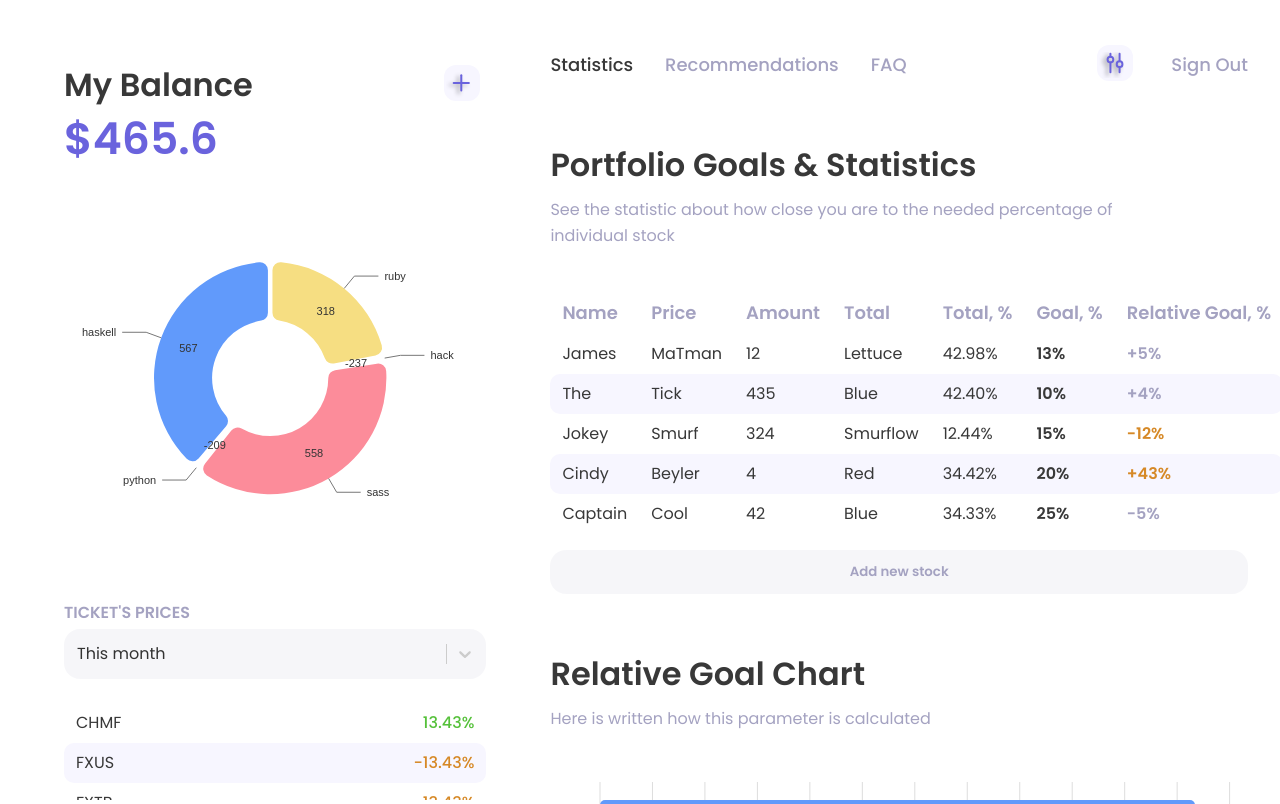
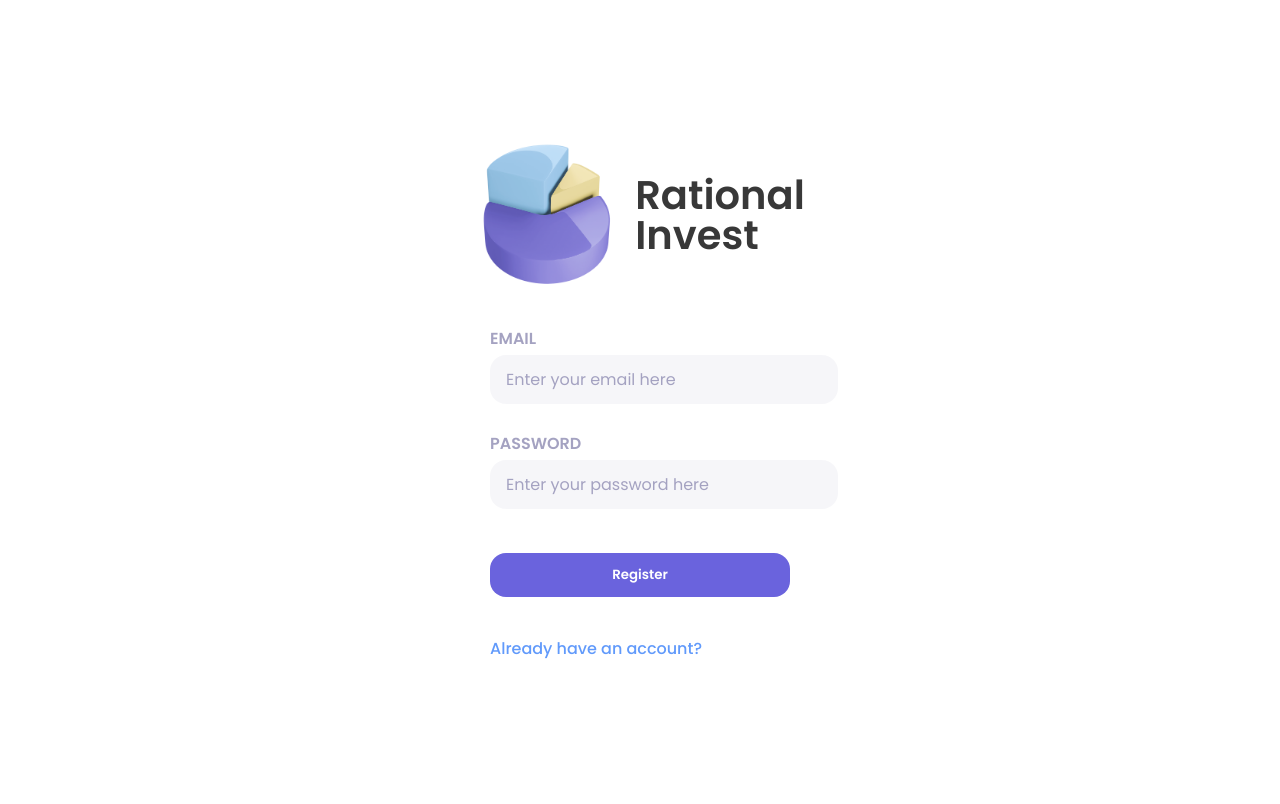
Before and after one commit to bacebu4/investing, a React (Create React App) app: page / in a window 1280 px wide. Built offline with nearby package versions, Linux system fonts and the light colour scheme.

Commit message:
layout: register page created

```diff
--- a/src/App.tsx
+++ b/src/App.tsx
@@ -1,13 +1,14 @@
+import React from "react";
+import { BrowserRouter as Router, Route, Switch } from "react-router-dom";
 import styled from "styled-components";
-import { BrowserRouter as Router, Switch, Route } from "react-router-dom";
-import React from "react";
-import { MyBalance } from "./containers/MyBalance";
-import { Statistics } from "./containers/Statistics";
-import { Navbar } from "./containers/Navbar";
 import { FlexBox } from "./components/FlexBox";
-import { Recommendations } from "./containers/Recommendations";
 import { FAQ } from "./containers/FAQ";
 import { Footer } from "./containers/Footer";
+import { MyBalance } from "./containers/MyBalance";
+import { Navbar } from "./containers/Navbar";
+import { Recommendations } from "./containers/Recommendations";
+import { Register } from "./containers/Register";
+import { Statistics } from "./containers/Statistics";
 
 const SidebarContent = styled.aside`
   width: 33%;
@@ -30,6 +31,27 @@ const MainContent = styled.main`
 `;
 
 const App: React.FC = () => {
+  // const [isLogged, setIsLogged] = useState(false);
+  const isLogged = true;
+
+  if (isLogged) {
+    return (
+      <Router>
+        <FlexBox direction="column" jc="center" ai="center" h="100vh">
+          <Switch>
+            <Route exact path="/">
+              <Register />
+            </Route>
+
+            <Route exact path="/login">
+              <Recommendations />
+            </Route>
+          </Switch>
+        </FlexBox>
+      </Router>
+    );
+  }
+
   return (
     <Router>
       <FlexBox>
--- a/src/components/FlexBox.tsx
+++ b/src/components/FlexBox.tsx
@@ -24,6 +24,8 @@ interface FlexBoxProps {
   mt?: string;
   ml?: string;
   pr?: string;
+  w?: string;
+  h?: string;
   direction?: "column";
 }
 
@@ -35,4 +37,6 @@ export const FlexBox = styled.div<FlexBoxProps>`
   margin-left: ${(props) => props.ml};
   margin-top: ${(props) => props.mt};
   padding-right: ${(props) => props.pr};
+  width: ${(props) => props.w};
+  height: ${(props) => props.h};
 `;
--- /dev/null
+++ b/src/containers/Register.tsx
@@ -0,0 +1,46 @@
+import styled from "styled-components";
+import { BaseInput } from "../components/BaseInput";
+import { FlexBox } from "../components/FlexBox";
+import { GrayUppercaseText } from "../components/GrayUppercaseText";
+import { BaseButton } from "../components/BaseButton";
+import { BaseLink } from "../components/BaseLink";
+import logo from "../assets/logo.png";
+
+const MainTitle = styled.h1`
+  font-size: 2.5rem;
+  font-weight: 600;
+  margin-left: 16px;
+`;
+
+export const Register: React.FC = () => {
+  return (
+    <div>
+      <FlexBox jc="center" ai="center" w="300px">
+        <img src={logo} width={144} alt="chart logo" />
+        <MainTitle>Rational Invest</MainTitle>
+      </FlexBox>
+
+      <GrayUppercaseText mb="8px" mt="44px">
+        Email
+      </GrayUppercaseText>
+      <FlexBox w="300px">
+        <BaseInput placeholder="Enter your email here" />
+      </FlexBox>
+
+      <GrayUppercaseText mb="8px" mt="32px">
+        Password
+      </GrayUppercaseText>
+      <FlexBox w="300px">
+        <BaseInput placeholder="Enter your password here" />
+      </FlexBox>
+
+      <FlexBox w="300px" mt="44px">
+        <BaseButton isSolid>Register</BaseButton>
+      </FlexBox>
+
+      <FlexBox w="300px" mt="44px">
+        <BaseLink>Already have an account?</BaseLink>
+      </FlexBox>
+    </div>
+  );
+};
```
Also changed, not shown: src/assets/logo.png (added).
